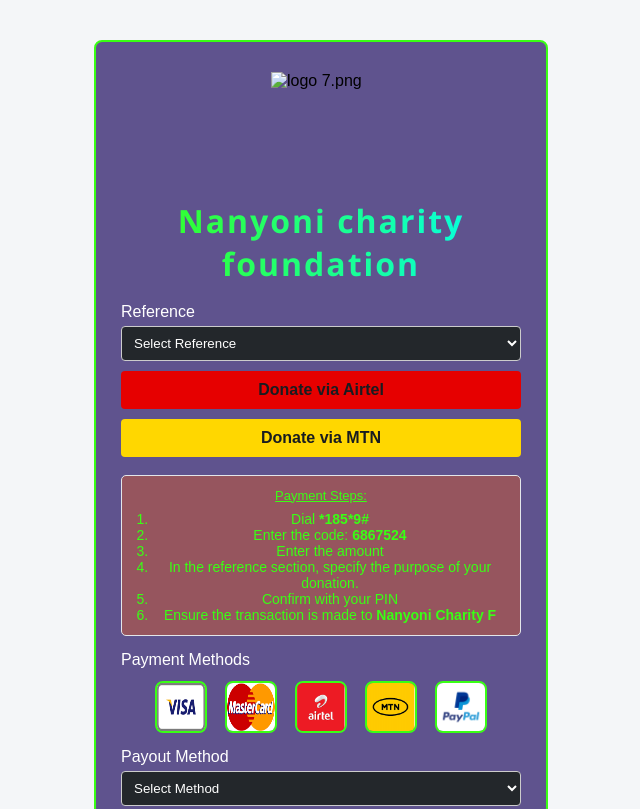
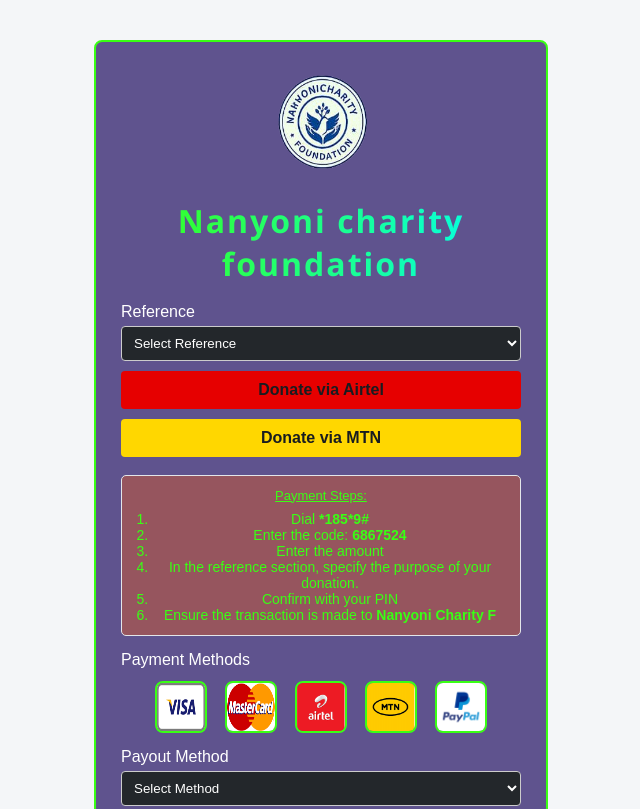
Before and after one commit to Nanyonicharity/nanyonicharityfoundation, a plain HTML site: page payout.html in a window 1280 px wide. Shown: the top 809 px of the page, without its empty margins (319-959 px from the left). Drawn offline with Linux system fonts and the light colour scheme.

Commit message:
Update payout.html

```diff
--- a/payout.html
+++ b/payout.html
@@ -59,7 +59,7 @@
 <body>
     <div class="container">
         <div style="display: flex; justify-content: center; align-items: center; margin-bottom: 16px;">
-            <img src="logo 7.png" alt="logo 7.png" style="height: 100px; width: 100px;">
+            <img src="img/logo 1.png" alt="logo 1.png" style="height: 100px; width: 100px;">
         </div>
         <h2>Nanyoni charity foundation</h2>
         <form>
```
